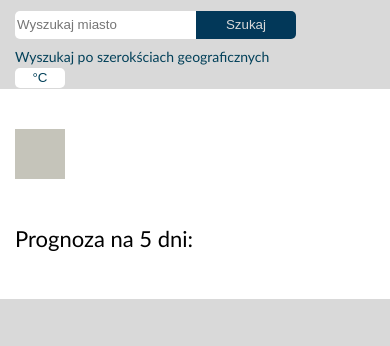
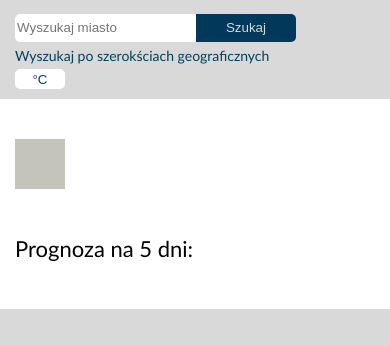
Before and after one commit to zamykamdrzwi/weatherapp, a website built with Parcel: page src/index.html in a window 390 px wide. Shown: the part 231-577 px from the top of the page. Built offline with nearby package versions, Linux system fonts and the light colour scheme; no server answers.

Commit message:
improved application responsiveness

```diff
--- a/src/index.html
+++ b/src/index.html
@@ -4,7 +4,7 @@
     <meta charset="UTF-8">
     <meta name="viewport" content="width=device-width, initial-scale=1.0">
     <title>Document</title>
-    <link rel="stylesheet" href="./style/style.css">
+    <link rel="stylesheet" href="./style/style.scss">
 </head>
 <body>
     <nav class="nav">
--- a/src/style/_GRID.scss
+++ b/src/style/_GRID.scss
@@ -3,3 +3,9 @@ body{
     grid-template-columns: 1fr;
     grid-template-rows: 64px 1fr 86px auto;
 }
+
+@media(max-width: 700px){
+    body{
+        grid-template-rows: 64px 1fr 96px auto;
+    }
+}
--- a/src/style/_main.scss
+++ b/src/style/_main.scss
@@ -208,6 +208,12 @@
 
 @media(max-width: 450px){
     .main{
+        margin-right: 15px;
+        &_box{
+            &_alert{
+                width: 98%;
+            }
+        }
         &_box2{
             grid-template-columns: 1fr;
             grid-template-rows: auto 1fr;
--- a/src/style/_menu.scss
+++ b/src/style/_menu.scss
@@ -76,6 +76,8 @@
 
 @media(max-width: 700px){
     .menu{
+        padding-top: 10px;
+        padding-bottom: 10px;
         grid-template-columns: 1fr;
         grid-template-rows: 1fr 1fr;
         grid-template-areas:
@@ -89,8 +91,12 @@
             }
         }
         &_link{
+            margin-top: 5px;
             justify-content: flex-start;
             margin-left: 15px;
+            &_a{
+                margin-bottom: 5px;
+            }
         }
     }
 }
```
